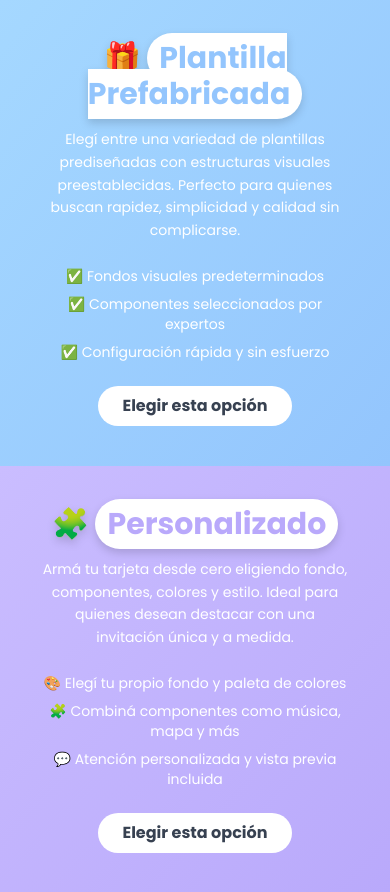
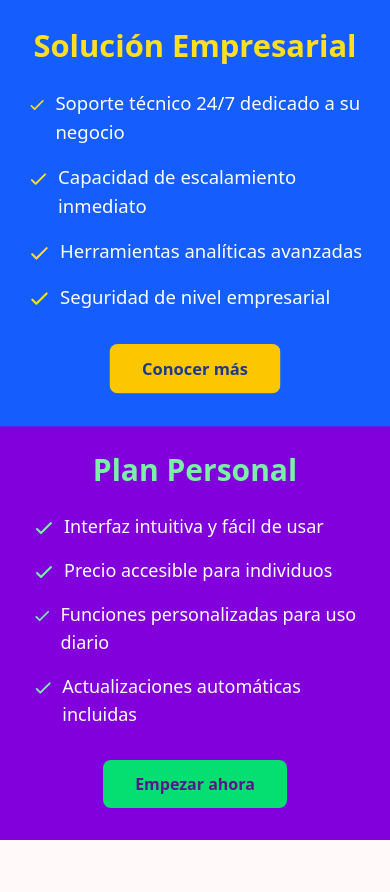
Before and after one commit to bloshftw/invitacionesDigitalesProyect, a website: page html/seleccionServicio.html in a window 390 px wide. After the commit the page ends 844 px from the top, so only its background shows below. Drawn offline with nearby package versions, Linux system fonts and the light colour scheme; files that its build step writes are made by us from their sources.

Commit message:
commit
commit de prueba para visualizacion en mobile

```diff
--- a/html/seleccionServicio.html
+++ b/html/seleccionServicio.html
@@ -12,15 +12,11 @@
     <!--Fuente google fonts-->
     <link href="https://fonts.googleapis.com/css2?family=Poppins:wght@400;700&display=swap" rel="stylesheet">
     <style>
-        body {
-          font-family: 'Poppins', sans-serif;
+        .hover-scale {
+            transition: transform 0.3s ease;
         }
-        .btn-animado {
-          transition: transform 0.3s ease, box-shadow 0.3s ease;
-        }
-        .btn-animado:hover {
-          transform: scale(1.05);
-          box-shadow: 0 8px 20px rgba(0,0,0,0.15);
+        .hover-scale:hover {
+            transform: scale(1.03);
         }
     </style>
       <title>Servicios Disponibles</title>
@@ -29,39 +25,90 @@
 
       <body class="bg-[#FFF9F9] text-[#374151]">
 
-         <section class="min-h-screen flex flex-col sm:flex-row h-screen">
-    <!-- Opción 1: Plantilla prediseñada -->
-    <div class="w-full sm:w-1/2 flex items-center justify-center bg-gradient-to-br from-[#A5D8FF] to-[#93C5FD] text-white p-10" data-aos="fade-up">
-      <div class="max-w-md text-center">
-        <h2 class="text-3xl font-extrabold mb-4 text-white drop-shadow-lg">🎁 <span class="bg-white text-[#93C5FD] px-3 py-1 rounded-full">Plantilla Prefabricada</span></h2>
-        <p class="mb-6 text-sm leading-relaxed">
-          Elegí entre una variedad de plantillas prediseñadas con estructuras visuales preestablecidas. Perfecto para quienes buscan rapidez, simplicidad y calidad sin complicarse.
-        </p>
-        <ul class="text-sm mb-6 space-y-2">
-          <li>✅ Fondos visuales predeterminados</li>
-          <li>✅ Componentes seleccionados por expertos</li>
-          <li>✅ Configuración rápida y sin esfuerzo</li>
+        <div class="min-h-screen">
+            <!-- Contenedor principal -->
+            <div class="flex flex-col md:flex-row w-full min-h-screen">
+
+                <!-- Sección 1 - Izquierda/Superior -->
+                <div class="w-full md:w-1/2 bg-blue-600 text-white p-8 md:p-12 flex flex-col justify-center items-center hover-scale">
+                    <div class="max-w-md mx-auto text-center">
+                        <h2 class="text-3xl md:text-4xl font-bold mb-6 text-yellow-300">Solución Empresarial</h2>
+
+                        <ul class="text-lg mb-8 space-y-4 text-left">
+                            <li class="flex items-start">
+                                <svg class="h-6 w-6 mr-2 mt-1 text-yellow-300" fill="none" stroke="currentColor" viewBox="0 0 24 24">
+                                    <path stroke-linecap="round" stroke-linejoin="round" stroke-width="2" d="M5 13l4 4L19 7"></path>
+                                </svg>
+                                <span>Soporte técnico 24/7 dedicado a su negocio</span>
+                            </li>
+                            <li class="flex items-start">
+                                <svg class="h-6 w-6 mr-2 mt-1 text-yellow-300" fill="none" stroke="currentColor" viewBox="0 0 24 24">
+                                    <path stroke-linecap="round" stroke-linejoin="round" stroke-width="2" d="M5 13l4 4L19 7"></path>
+                                </svg>
+                                <span>Capacidad de escalamiento inmediato</span>
+                            </li>
+                            <li class="flex items-start">
+                                <svg class="h-6 w-6 mr-2 mt-1 text-yellow-300" fill="none" stroke="currentColor" viewBox="0 0 24 24">
+                                    <path stroke-linecap="round" stroke-linejoin="round" stroke-width="2" d="M5 13l4 4L19 7"></path>
+                                </svg>
+                                <span>Herramientas analíticas avanzadas</span>
+                            </li>
+                            <li class="flex items-start">
+                                <svg class="h-6 w-6 mr-2 mt-1 text-yellow-300" fill="none" stroke="currentColor" viewBox="0 0 24 24">
+                                    <path stroke-linecap="round" stroke-linejoin="round" stroke-width="2" d="M5 13l4 4L19 7"></path>
+                                </svg>
+                                <span>Seguridad de nivel empresarial</span>
+                            </li>
                         </ul>
-        <a href="predisenada.html" class="inline-block bg-white text-[#374151] font-semibold py-2 px-6 rounded-full hover:bg-gray-100 transition btn-animado">Elegir esta opción</a>
+
+                        <button onclick="location.href='#soluciones-empresariales'" class="bg-yellow-400 hover:bg-yellow-500 text-blue-900 font-bold py-3 px-8 rounded-lg transition duration-300 transform hover:scale-105">
+                            Conocer más
+                        </button>
                     </div>
                 </div>
 
-    <!-- Opción 2: Personalizado -->
-    <div class="w-full sm:w-1/2 flex items-center justify-center bg-gradient-to-br from-[#CABDFF] to-[#B9A9FB] text-white p-10" data-aos="fade-up">
-      <div class="max-w-md text-center">
-        <h2 class="text-3xl font-extrabold mb-4 text-white drop-shadow-lg">🧩 <span class="bg-white text-[#B9A9FB] px-3 py-1 rounded-full">Personalizado</span></h2>
-        <p class="mb-6 text-sm leading-relaxed">
-          Armá tu tarjeta desde cero eligiendo fondo, componentes, colores y estilo. Ideal para quienes desean destacar con una invitación única y a medida.
-        </p>
-        <ul class="text-sm mb-6 space-y-2">
-          <li>🎨 Elegí tu propio fondo y paleta de colores</li>
-          <li>🧩 Combiná componentes como música, mapa y más</li>
-          <li>💬 Atención personalizada y vista previa incluida</li>
+                <!-- Sección 2 - Derecha/Inferior -->
+                <div class="w-full md:w-1/2 bg-purple-700 text-white p-8 md:p-12 flex flex-col justify-center items-center hover-scale">
+                    <div class="max-w-md mx-auto text-center">
+                        <h2 class="text-3xl md:text-4xl font-bold mb-6 text-green-300">Plan Personal</h2>
+
+                        <ul class="text-lg mb-8 space-y-4 text-left">
+                            <li class="flex items-start">
+                                <svg class="h-6 w-6 mr-2 mt-1 text-green-300" fill="none" stroke="currentColor" viewBox="0 0 24 24">
+                                    <path stroke-linecap="round" stroke-linejoin="round" stroke-width="2" d="M5 13l4 4L19 7"></path>
+                                </svg>
+                                <span>Interfaz intuitiva y fácil de usar</span>
+                            </li>
+                            <li class="flex items-start">
+                                <svg class="h-6 w-6 mr-2 mt-1 text-green-300" fill="none" stroke="currentColor" viewBox="0 0 24 24">
+                                    <path stroke-linecap="round" stroke-linejoin="round" stroke-width="2" d="M5 13l4 4L19 7"></path>
+                                </svg>
+                                <span>Precio accesible para individuos</span>
+                            </li>
+                            <li class="flex items-start">
+                                <svg class="h-6 w-6 mr-2 mt-1 text-green-300" fill="none" stroke="currentColor" viewBox="0 0 24 24">
+                                    <path stroke-linecap="round" stroke-linejoin="round" stroke-width="2" d="M5 13l4 4L19 7"></path>
+                                </svg>
+                                <span>Funciones personalizadas para uso diario</span>
+                            </li>
+                            <li class="flex items-start">
+                                <svg class="h-6 w-6 mr-2 mt-1 text-green-300" fill="none" stroke="currentColor" viewBox="0 0 24 24">
+                                    <path stroke-linecap="round" stroke-linejoin="round" stroke-width="2" d="M5 13l4 4L19 7"></path>
+                                </svg>
+                                <span>Actualizaciones automáticas incluidas</span>
+                            </li>
                         </ul>
-        <a href="personalizado.html" class="inline-block bg-white text-[#374151] font-semibold py-2 px-6 rounded-full hover:bg-gray-100 transition btn-animado">Elegir esta opción</a>
+
+                        <button onclick="location.href='#plan-personal'" class="bg-green-400 hover:bg-green-500 text-purple-900 font-bold py-3 px-8 rounded-lg transition duration-300 transform hover:scale-105">
+                            Empezar ahora
+                        </button>
                     </div>
                 </div>
-  </section>
+
+            </div>
+        </div>
+
+
 
         <!--Javascript-->
   <script src="./js/main.js"></script>
```
Also changed, not shown: src/output.css. Lines whose indentation alone changed are shown as unchanged.
